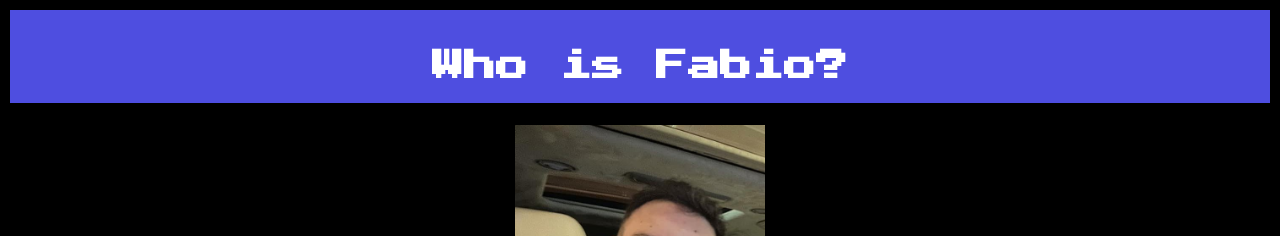
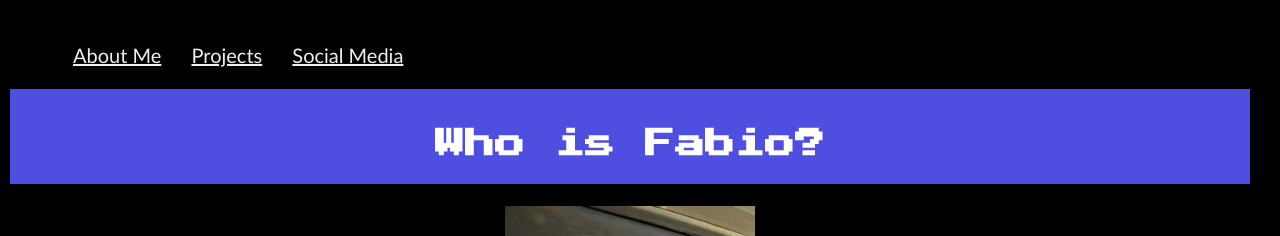
Before and after one commit to fabioesilveira/Fabio-s-PortfolioPage, a plain HTML site: page index.html in a window 1280 px wide. Shown: the top 236 px of the page. Drawn offline with Linux system fonts and the light colour scheme.

Commit message:
Added style

```diff
--- a/assets/style.css
+++ b/assets/style.css
@@ -5,6 +5,22 @@ body {
 
     background: black
 
+}
+
+.header nav {
+    padding-top: 15px;
+    margin-right: 20px;
+    font-family: 'Gill Sans', 'Gill Sans MT', Calibri, 'Trebuchet MS', sans-serif;
+    font-size: 20px;
+}
+
+.header nav ul {
+    list-style-type: none;
+}
+
+.header nav ul li {
+    display: inline-block;
+    margin-left: 25px;
 }
 
 h1{
@@ -70,15 +86,19 @@ h2 {
 
 
 }
+ h3 {
+    font-size: 20px;
+ }
 
 footer{
     margin-top: 350px;
     font-family: "press start 2p";
     color: white;
-    font-size: 17px;
+    font-size: 14px;
  }
 
  a:link{
+    font-size: 20px;
     color: rgb(245, 236, 236);
 
  }
--- a/index.html
+++ b/index.html
@@ -9,12 +9,25 @@
 </head>
 
 <body>
-    <div class="fabio">
-        <h1>Who is Fabio?</h1>
-    </div>
+    <header class="header">
 
+        <nav>
+            <ul>
+                <li>
+                    <a href="#about-me">About Me</a>
+                </li>
+                <li>
+                    <a href="#online-projects">Projects</a>
+                </li>
+                <li>
+                    <a href="#social-media-">Social Media </a>
+                </li>
+            </ul>
 
-       <header>
+            <div class="fabio">
+                <h1>Who is Fabio?</h1>
+            </div>
+
 
     <div class="display"></div>
 
@@ -61,10 +74,12 @@
 
 <section>
     <h3>Contact me:</h3>
-<li>(424)542-1073</li>
-<li>email: fabio.eds@hotmail.com</li>
-<li><a href="https://github.com/fabioesilveira">GitHub</a></li>
-
+<div class="end">
+    <li>PHONE:(424)542-1073</li>
+<br>
+<li>E-mail: fabio.eds@hotmail.com</li></br>
+<li><a href="https://github.com/fabioesilveira">GitHub</a></li></section></br>
+</div>
 </section>
 </footer>
 
```
Also changed, not shown: 1 other file.
